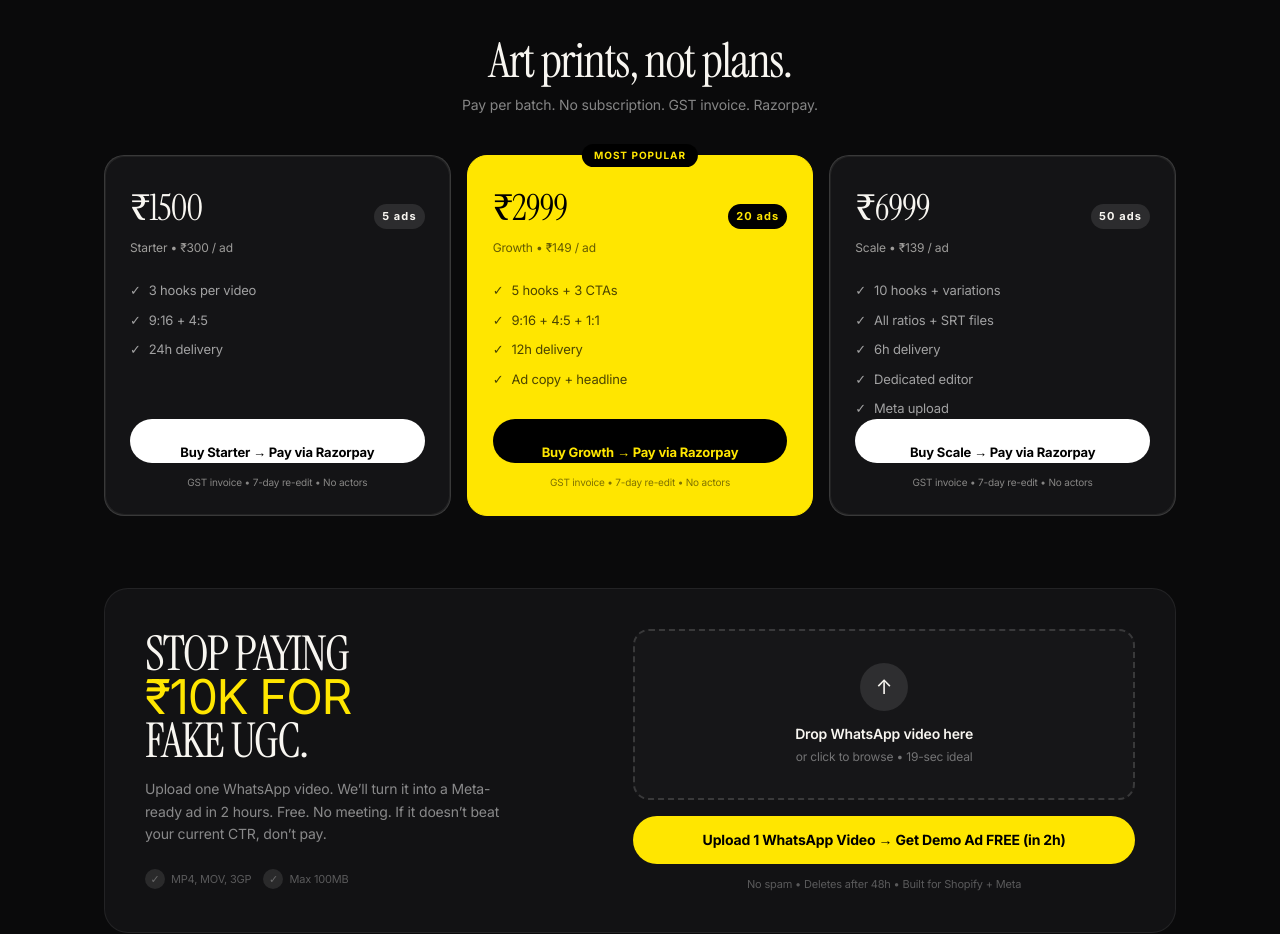
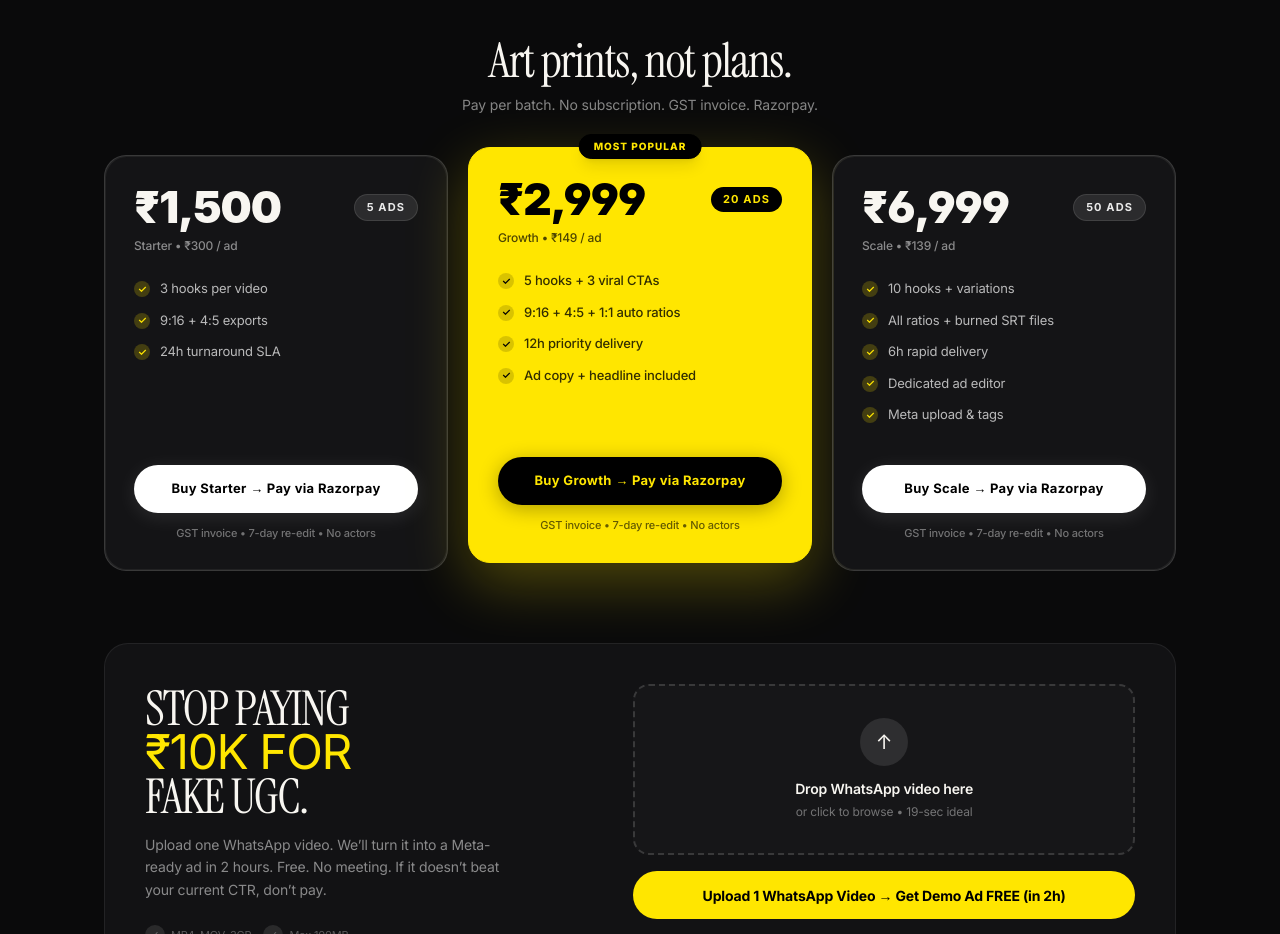
Before and after one commit to greetingsgopal-hub/testimonial-collector-dashboard, a React (Vite) app: page / in a window 1280 px wide. Shown: the part 2120-3054 px from the top of the page. Built offline with nearby package versions, Linux system fonts and the light colour scheme; no server answers.

Commit message:
fix(pricing): fix distorted numeral typography and vertically squished CTA buttons

```diff
--- a/src/pages/LandingPage.tsx
+++ b/src/pages/LandingPage.tsx
@@ -527,96 +527,115 @@
           </p>
         </div>
 
-        <div className="grid md:grid-cols-3 gap-4 items-stretch">
+        <div className="grid md:grid-cols-3 gap-5 items-stretch">
           {[
             {
-              price: '₹1500',
+              price: '₹1,500',
               name: 'Starter',
               ads: '5 ads',
               per: '₹300 / ad',
-              features: ['3 hooks per video', '9:16 + 4:5', '24h delivery'],
+              features: ['3 hooks per video', '9:16 + 4:5 exports', '24h turnaround SLA'],
               popular: false,
             },
             {
-              price: '₹2999',
+              price: '₹2,999',
               name: 'Growth',
               ads: '20 ads',
               per: '₹149 / ad',
               features: [
-                '5 hooks + 3 CTAs',
-                '9:16 + 4:5 + 1:1',
-                '12h delivery',
-                'Ad copy + headline',
+                '5 hooks + 3 viral CTAs',
+                '9:16 + 4:5 + 1:1 auto ratios',
+                '12h priority delivery',
+                'Ad copy + headline included',
               ],
               popular: true,
             },
             {
-              price: '₹6999',
+              price: '₹6,999',
               name: 'Scale',
               ads: '50 ads',
               per: '₹139 / ad',
               features: [
                 '10 hooks + variations',
-                'All ratios + SRT files',
-                '6h delivery',
-                'Dedicated editor',
-                'Meta upload',
+                'All ratios + burned SRT files',
+                '6h rapid delivery',
+                'Dedicated ad editor',
+                'Meta upload & tags',
               ],
               popular: false,
             },
           ].map((p) => (
             <div
               key={p.name}
-              className={`relative rounded-[20px] border p-[1px] ${
-                p.popular ? 'border-[#FFE600] bg-[#FFE600]' : 'border-white/10 bg-white/10'
+              className={`relative rounded-[22px] border p-[1px] flex flex-col transition-all duration-300 ${
+                p.popular
+                  ? 'border-[#FFE600] bg-[#FFE600] md:-translate-y-2 md:shadow-[0_20px_60px_rgba(255,230,0,0.28)]'
+                  : 'border-white/10 bg-white/10 hover:border-white/20'
               }`}
             >
               <div
-                className={`rounded-[19px] h-full p-6 flex flex-col ${
+                className={`rounded-[21px] h-full p-6 sm:p-7 flex flex-col justify-between ${
                   p.popular ? 'bg-[#FFE600] text-black' : 'bg-[#141416] text-[#F8F6F1]'
                 }`}
               >
                 {p.popular && (
-                  <div className="absolute -top-3 left-1/2 -translate-x-1/2 bg-black text-[#FFE600] text-[10px] font-bold tracking-widest px-3 py-1 rounded-full">
+                  <div className="absolute -top-3.5 left-1/2 -translate-x-1/2 bg-black text-[#FFE600] text-[10px] font-black tracking-widest px-3.5 py-1 rounded-full shadow-lg border border-black uppercase whitespace-nowrap">
                     MOST POPULAR
                   </div>
                 )}
-                <div className="flex items-baseline justify-between">
-                  <div className="serif text-[36px] tracking-[-0.02em]">{p.price}</div>
+
+                <div>
+                  <div className="flex items-center justify-between gap-3">
+                    <div className="font-sans font-black text-[38px] md:text-[44px] tracking-tight leading-none">
+                      {p.price}
+                    </div>
                     <div
-                    className={`text-[11px] font-bold tracking-widest px-2 py-1 rounded-full ${
-                      p.popular ? 'bg-black text-[#FFE600]' : 'bg-white/10'
+                      className={`text-[11px] font-bold tracking-widest uppercase px-3 py-1 rounded-full ${
+                        p.popular ? 'bg-black text-[#FFE600]' : 'bg-white/10 text-white/90 border border-white/10'
                       }`}
                     >
                       {p.ads}
                     </div>
                   </div>
-                <div className="text-[12px] opacity-60 mt-1">
+
+                  <div className={`text-[12px] mt-2 font-medium ${p.popular ? 'text-black/70' : 'text-white/50'}`}>
                     {p.name} • {p.per}
                   </div>
+
                   <div
-                  className={`mt-6 space-y-2.5 text-[13px] ${
-                    p.popular ? 'text-black/70' : 'text-white/60'
+                    className={`mt-6 space-y-3 text-[13px] ${
+                      p.popular ? 'text-black/80 font-medium' : 'text-white/70'
                     }`}
                   >
                     {p.features.map((t) => (
-                    <div key={t} className="flex gap-2">
-                      <span>✓</span> {t}
+                      <div key={t} className="flex items-center gap-2.5">
+                        <span
+                          className={`w-4 h-4 rounded-full flex items-center justify-center text-[10px] font-black shrink-0 ${
+                            p.popular ? 'bg-black/15 text-black' : 'bg-[#FFE600]/20 text-[#FFE600]'
+                          }`}
+                        >
+                          ✓
+                        </span>
+                        <span>{t}</span>
                       </div>
                     ))}
                   </div>
+                </div>
+
+                <div className="mt-8 pt-2">
                   <button
-                  onClick={() => showToast(`Razorpay: ${p.name} ${p.price} — checkout opening...`)}
-                  className={`mt-auto pt-6 w-full h-[44px] rounded-full font-bold text-[13px] transition ${
+                    onClick={() => showToast(`Razorpay: ${p.name} ${p.price} — opening checkout...`)}
+                    className={`w-full h-[48px] rounded-full font-bold text-[13px] tracking-wide flex items-center justify-center transition-all transform hover:scale-[1.01] active:scale-95 ${
                       p.popular
-                      ? 'bg-black text-[#FFE600] hover:bg-black/90'
-                      : 'bg-white text-black hover:bg-white/90'
+                        ? 'bg-black text-[#FFE600] hover:bg-[#111] shadow-[0_4px_20px_rgba(0,0,0,0.3)]'
+                        : 'bg-white text-black hover:bg-white/90 shadow-[0_4px_20px_rgba(255,255,255,0.1)]'
                     }`}
                   >
                     Buy {p.name} → Pay via Razorpay
                   </button>
-                <div className="mt-3 text-[10px] opacity-50 text-center">
+                  <div className={`mt-3 text-[11px] text-center font-medium ${p.popular ? 'text-black/60' : 'text-white/40'}`}>
                     GST invoice • 7-day re-edit • No actors
+                  </div>
                 </div>
               </div>
             </div>
```
Lines whose indentation alone changed are shown as unchanged.
